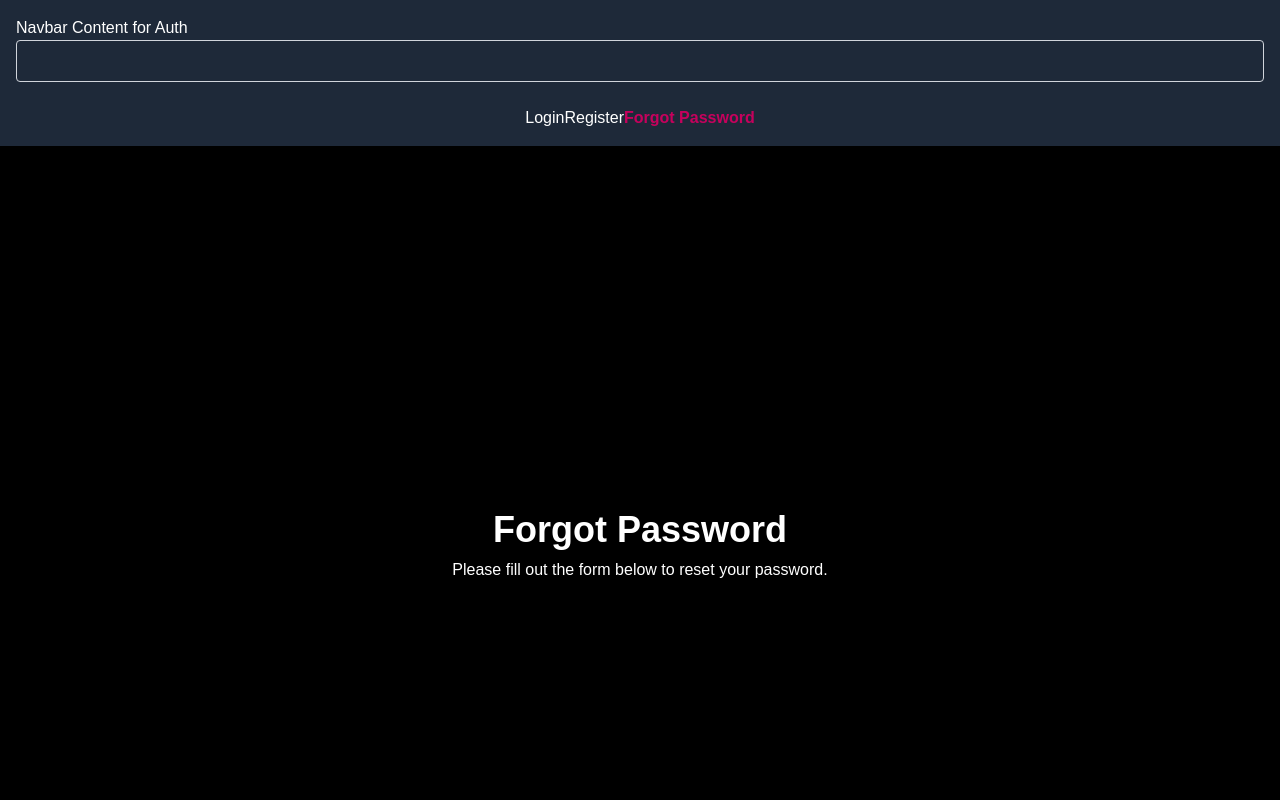
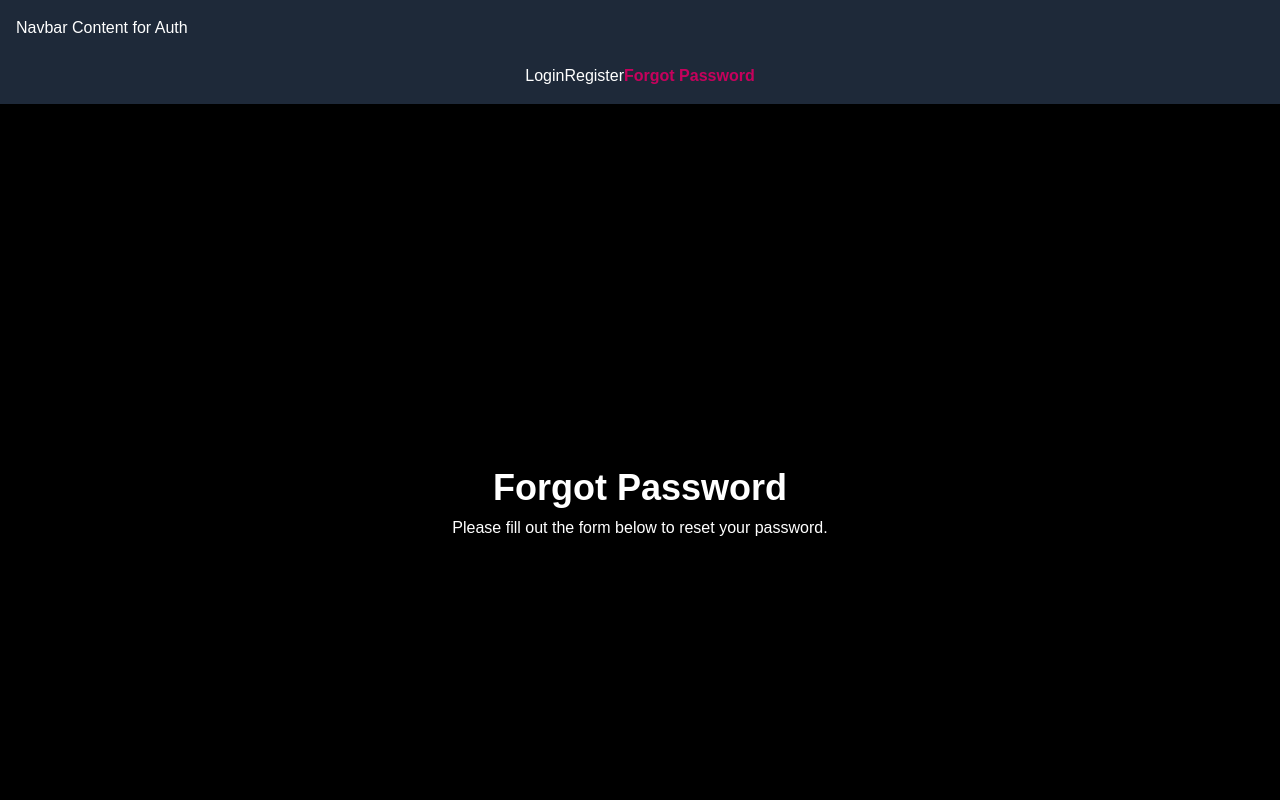
Before and after one commit to rudra-xi/project_nextjs, a Next.js app: page /forgot-password in a window 1280 px wide. Shown: the top 800 px of the page. Built offline with nearby package versions, Linux system fonts and the light colour scheme.

Commit message:
template.tsx

```diff
--- a/src/app/(auth)/template.tsx
+++ b/src/app/(auth)/layout.tsx
@@ -2,7 +2,6 @@
 
 import Link from "next/link";
 import { usePathname } from "next/navigation";
-import { useState } from "react";
 
 const navLinks = [
 	{ href: "/login", label: "Login" },
@@ -15,24 +14,12 @@ export default function AuthLayout({
 }: {
 	children: React.ReactNode;
 }) {
-	const [input, setInput] = useState("");
 	const pathname = usePathname();
 	return (
 		<section>
 			<header>
 				<nav className="bg-gray-800 text-white p-4">
 					<p>Navbar Content for Auth</p>
-
-					{/* -------------------------<template.tsx>--------------------------- */}
-					<div>
-						<input
-							className="border border-gray-300 p-2 rounded w-full"
-							type="text"
-							value={input}
-							onChange={(e) => setInput(e.target.value)}
-						/>
-					</div>
-					{/* -------------------------<template.tsx>--------------------------- */}
 
 					<div className="flex justify-center mt-6">
 						{navLinks.map((link) => {
```
